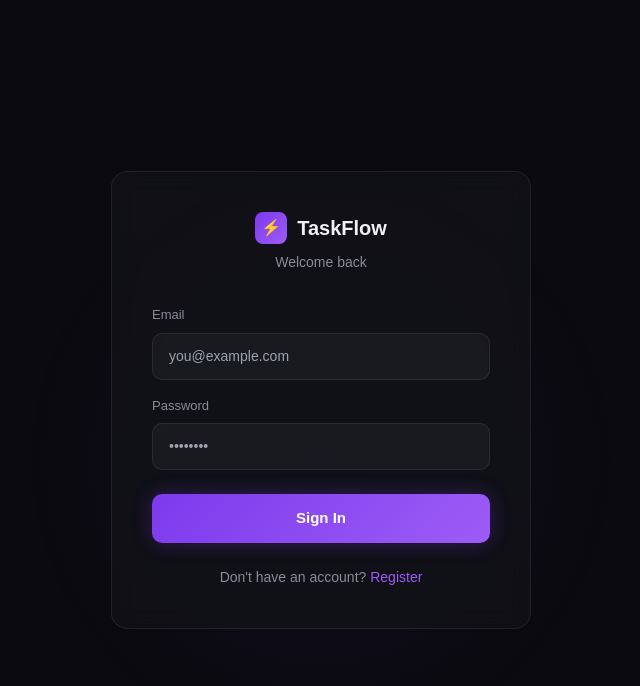
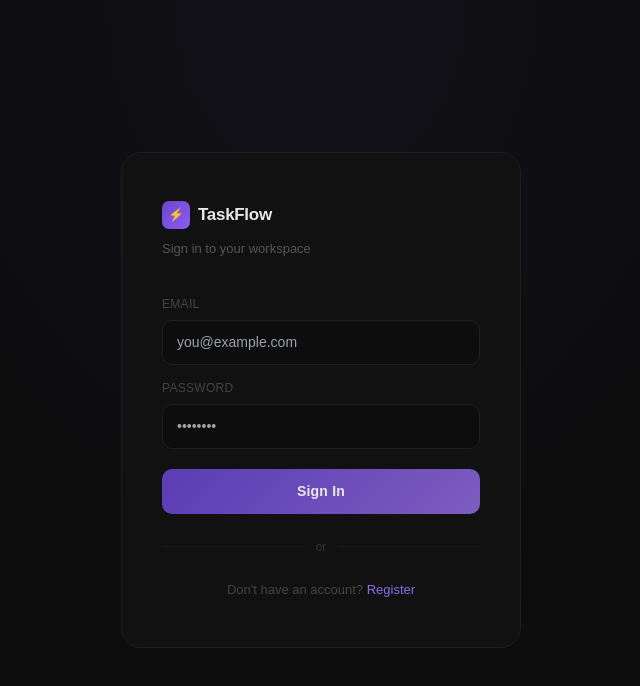
Before and after one commit to SreenandhaVR/task-manager, a React app in the folder frontend/: page / in a window 1280 px wide. Shown: the top 686 px of the page, without its empty margins (319-959 px from the left). Built offline with nearby package versions, Linux system fonts and the light colour scheme; the HTML template or start-up script is replaced by a standard one.

Commit message:
feat: refine login page with cleaner minimal dark theme

```diff
--- a/frontend/src/App.jsx
+++ b/frontend/src/App.jsx
@@ -13,59 +13,66 @@ export default function Login() {
   return (
     <div style={{
       minHeight: '100vh',
-      background: '#0a0a0f',
+      background: '#0d0d0d',
       display: 'flex',
       alignItems: 'center',
       justifyContent: 'center',
-      fontFamily: "'DM Sans', sans-serif"
+      fontFamily: "'DM Sans', sans-serif",
     }}>
 
+      {/* subtle background */}
       <div style={{
-        position: 'fixed', top: '20%', left: '50%',
-        transform: 'translateX(-50%)',
-        width: '600px', height: '600px',
-        background: 'radial-gradient(circle, rgba(124,58,237,0.08) 0%, transparent 70%)',
+        position: 'fixed', inset: 0,
+        background: 'radial-gradient(ellipse at 50% 0%, rgba(100,80,200,0.06) 0%, transparent 60%)',
         pointerEvents: 'none'
       }} />
 
       <div style={{
-        width: '100%', maxWidth: '420px',
-        background: 'rgba(17,17,24,0.9)',
-        border: '1px solid rgba(255,255,255,0.07)',
-        borderRadius: '16px', padding: '40px',
-        backdropFilter: 'blur(12px)',
+        width: '100%', maxWidth: '400px',
+        padding: '48px 40px',
+        background: '#111111',
+        border: '1px solid #1e1e1e',
+        borderRadius: '20px',
         position: 'relative', zIndex: 1
       }}>
 
-        <div style={{ marginBottom: '32px', textAlign: 'center' }}>
+        {/* Logo */}
+        <div style={{ marginBottom: '36px' }}>
           <div style={{
-            display: 'inline-flex', alignItems: 'center',
-            gap: '10px', marginBottom: '8px'
+            display: 'flex', alignItems: 'center',
+            gap: '8px', marginBottom: '6px'
           }}>
             <div style={{
-              width: '32px', height: '32px',
-              background: 'linear-gradient(135deg, #7c3aed, #9d5cf6)',
-              borderRadius: '8px', display: 'flex',
-              alignItems: 'center', justifyContent: 'center', fontSize: '16px'
+              width: '28px', height: '28px',
+              background: 'linear-gradient(135deg, #6c47c9, #8b5cf6)',
+              borderRadius: '7px',
+              display: 'flex', alignItems: 'center',
+              justifyContent: 'center', fontSize: '13px'
             }}>⚡</div>
             <span style={{
-              fontSize: '20px', fontWeight: '700',
-              fontFamily: "'Syne', sans-serif", color: '#f0f0f5'
+              fontSize: '17px', fontWeight: '700',
+              fontFamily: "'Syne', sans-serif",
+              color: '#e8e8e8', letterSpacing: '-0.3px'
             }}>TaskFlow</span>
           </div>
-          <p style={{ color: '#8b8b9a', fontSize: '14px' }}>
-            {isRegister ? 'Create your account' : 'Welcome back'}
+          <p style={{
+            color: '#555', fontSize: '13px', marginTop: '10px'
+          }}>
+            {isRegister ? 'Create a new account' : 'Sign in to your workspace'}
           </p>
         </div>
 
+        {/* Form */}
         <form onSubmit={handleSubmit} style={{
-          display: 'flex', flexDirection: 'column', gap: '16px'
+          display: 'flex', flexDirection: 'column', gap: '14px'
         }}>
 
           <div>
             <label style={{
-              display: 'block', fontSize: '13px',
-              color: '#8b8b9a', marginBottom: '8px', fontWeight: '500'
+              display: 'block', fontSize: '12px',
+              color: '#444', marginBottom: '7px',
+              fontWeight: '500', letterSpacing: '0.3px',
+              textTransform: 'uppercase'
             }}>Email</label>
             <input
               type="email"
@@ -74,21 +81,25 @@ export default function Login() {
               placeholder="you@example.com"
               required
               style={{
-                width: '100%', padding: '12px 16px',
-                background: 'rgba(255,255,255,0.04)',
-                border: '1px solid rgba(255,255,255,0.08)',
-                borderRadius: '10px', color: '#f0f0f5',
-                fontSize: '14px', outline: 'none', boxSizing: 'border-box'
+                width: '100%', padding: '11px 14px',
+                background: '#0d0d0d',
+                border: '1px solid #1e1e1e',
+                borderRadius: '10px', color: '#d0d0d0',
+                fontSize: '14px', outline: 'none',
+                boxSizing: 'border-box',
+                transition: 'border 0.2s'
               }}
-              onFocus={(e) => e.target.style.border = '1px solid rgba(124,58,237,0.6)'}
-              onBlur={(e) => e.target.style.border = '1px solid rgba(255,255,255,0.08)'}
+              onFocus={(e) => e.target.style.borderColor = '#3d2c6e'}
+              onBlur={(e) => e.target.style.borderColor = '#1e1e1e'}
             />
           </div>
 
           <div>
             <label style={{
-              display: 'block', fontSize: '13px',
-              color: '#8b8b9a', marginBottom: '8px', fontWeight: '500'
+              display: 'block', fontSize: '12px',
+              color: '#444', marginBottom: '7px',
+              fontWeight: '500', letterSpacing: '0.3px',
+              textTransform: 'uppercase'
             }}>Password</label>
             <input
               type="password"
@@ -97,43 +108,66 @@ export default function Login() {
               placeholder="••••••••"
               required
               style={{
-                width: '100%', padding: '12px 16px',
-                background: 'rgba(255,255,255,0.04)',
-                border: '1px solid rgba(255,255,255,0.08)',
-                borderRadius: '10px', color: '#f0f0f5',
-                fontSize: '14px', outline: 'none', boxSizing: 'border-box'
+                width: '100%', padding: '11px 14px',
+                background: '#0d0d0d',
+                border: '1px solid #1e1e1e',
+                borderRadius: '10px', color: '#d0d0d0',
+                fontSize: '14px', outline: 'none',
+                boxSizing: 'border-box',
+                transition: 'border 0.2s'
               }}
-              onFocus={(e) => e.target.style.border = '1px solid rgba(124,58,237,0.6)'}
-              onBlur={(e) => e.target.style.border = '1px solid rgba(255,255,255,0.08)'}
+              onFocus={(e) => e.target.style.borderColor = '#3d2c6e'}
+              onBlur={(e) => e.target.style.borderColor = '#1e1e1e'}
             />
           </div>
 
           <button
             type="submit"
             style={{
-              width: '100%', padding: '13px',
-              background: 'linear-gradient(135deg, #7c3aed, #9d5cf6)',
+              width: '100%', padding: '12px',
+              background: 'linear-gradient(135deg, #5b3db5, #7c5cbf)',
               border: 'none', borderRadius: '10px',
-              color: '#fff', fontSize: '15px', fontWeight: '600',
-              cursor: 'pointer', marginTop: '8px',
-              boxShadow: '0 0 20px rgba(124,58,237,0.3)'
+              color: '#e8e8e8', fontSize: '14px',
+              fontWeight: '600', cursor: 'pointer',
+              marginTop: '6px', letterSpacing: '0.2px',
+              transition: 'opacity 0.2s, transform 0.15s'
             }}
-            onMouseEnter={(e) => e.target.style.opacity = '0.9'}
-            onMouseLeave={(e) => e.target.style.opacity = '1'}
+            onMouseEnter={(e) => {
+              e.target.style.opacity = '0.88'
+              e.target.style.transform = 'translateY(-1px)'
+            }}
+            onMouseLeave={(e) => {
+              e.target.style.opacity = '1'
+              e.target.style.transform = 'translateY(0)'
+            }}
           >
             {isRegister ? 'Create Account' : 'Sign In'}
           </button>
 
         </form>
 
+        {/* Divider */}
+        <div style={{
+          display: 'flex', alignItems: 'center',
+          gap: '12px', margin: '24px 0'
+        }}>
+          <div style={{ flex: 1, height: '1px', background: '#1a1a1a' }} />
+          <span style={{ color: '#333', fontSize: '12px' }}>or</span>
+          <div style={{ flex: 1, height: '1px', background: '#1a1a1a' }} />
+        </div>
+
+        {/* Toggle */}
         <p style={{
-          textAlign: 'center', marginTop: '24px',
-          fontSize: '14px', color: '#8b8b9a'
+          textAlign: 'center',
+          fontSize: '13px', color: '#444'
         }}>
           {isRegister ? 'Already have an account? ' : "Don't have an account? "}
           <span
             onClick={() => setIsRegister(!isRegister)}
-            style={{ color: '#9d5cf6', cursor: 'pointer', fontWeight: '500' }}
+            style={{
+              color: '#8b6cf0', cursor: 'pointer',
+              fontWeight: '500'
+            }}
           >
             {isRegister ? 'Sign In' : 'Register'}
           </span>
```
